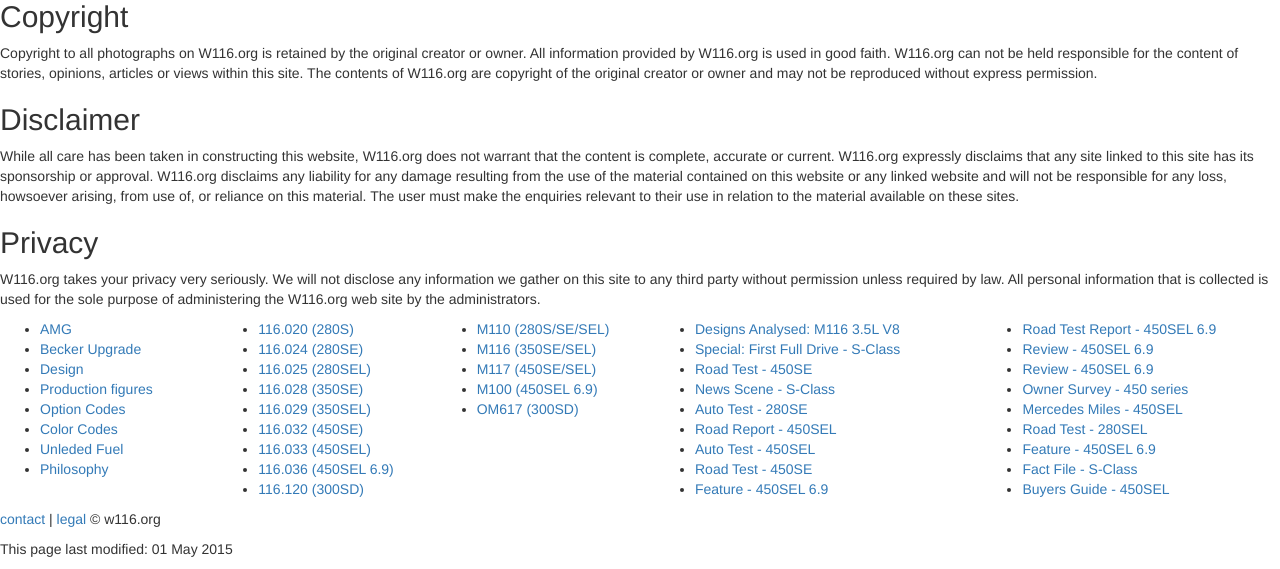
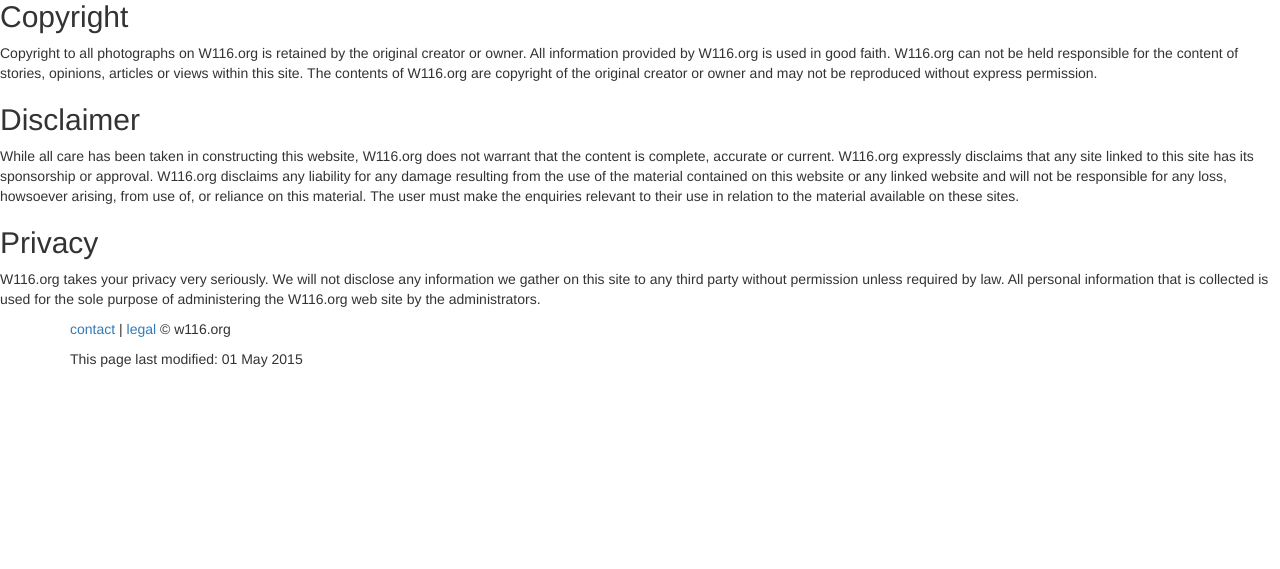
Before and after one commit to W116org/w116org.github.io, a Jekyll site: the page built from legal.html, in a window 1280 px wide. Shown: the part 692-1261 px from the top of the page. Built offline with Jekyll 4.4.1, drawn with Linux system fonts in a browser that asks for light colours; nearby versions of some CDN libraries; comment, search, counter and statistics services are not loaded; after the commit the page ends 1071 px from its top, so only the background shows below that.

Commit message:
Update footer.html

```diff
--- a/_includes/footer.html
+++ b/_includes/footer.html
@@ -10,37 +10,9 @@
 <script>
 (adsbygoogle = window.adsbygoogle || []).push({});
 </script>
-     </div>
-<div class="row">
-<div class="col-md-2 col-sm-4">
-<ul class="list">
-<li><a href="/library/amg">AMG</a></li><li><a href="/library/becker_upgrade">Becker Upgrade</a></li><li><a href="/library/design">Design</a></li><li><a href="/library/production">Production figures</a></li><li><a href="/library/codes1">Option Codes</a></li><li><a href="/library/colors">Color Codes</a></li><li><a href="/library/fuel">Unleded Fuel</a></li><li><a href="/library/philosophy01">Philosophy</a></li>
-</ul>
-</div>
 
-<div class="col-md-2 col-sm-4">
-<ul class="list">
-<li><a href="/library/116_020"> 116.020 (280S)</a></li><li><a href="/library/116_024"> 116.024 (280SE)</a></li><li><a href="/library/116_025"> 116.025 (280SEL)</a></li><li><a href="/library/116_028"> 116.028 (350SE) </a></li><li><a href="/library/116_029"> 116.029 (350SEL) </a></li><li><a href="/library/116_032"> 116.032 (450SE)</a></li><li><a href="/library/116_033"> 116.033 (450SEL) </a></li><li><a href="/library/116_036"> 116.036 (450SEL 6.9) </a></li><li><a href="/library/116_120"> 116.120 (300SD) </a></li>
-</ul>
-</div>
-<div class="col-md-2 col-sm-4">
-<ul class="list">
-<li><a href="/library/M110"> M110 (280S/SE/SEL)</a></li><li><a href="/library/M116"> M116 (350SE/SEL) </a></li><li><a href="/library/M117"> M117 (450SE/SEL) </a></li><li><a href="/library/M100"> M100 (450SEL 6.9) </a></li><li><a href="/library/OM617"> OM617 (300SD) </a></li>
-</ul>
-</div>
-<div class="clearfix visible-sm-block"></div>
-<div class="col-md-3 col-sm-6">
-<ul class="list">
-<li><a href="/library/autocar7202">Designs Analysed: M116 3.5L V8</a></li><li><a href="/library/modernmotor7212">Special: First Full Drive - S-Class</a></li><li><a href="/library/motortrend7305">Road Test - 450SE</a></li><li><a href="/library/wheels7306">News Scene - S-Class</a></li><li><a href="/library/autocar7307">Auto Test - 280SE</a></li><li><a href="/library/wheels7402">Road Report - 450SEL </a></li><li><a href="/library/autocar7405">Auto Test - 450SEL </a></li><li><a href="/library/modernmotor7506">Road Test - 450SE</a></li><li><a href="/library/modernmotor7509">Feature - 450SEL 6.9</a></li>
-</ul>
-</div>
-<div class="col-md-3 col-sm-6">
-<ul class="list">
-<li><a href="/library/motor7610">Road Test Report - 450SEL 6.9</a></li><li><a href="/library/car7701">Review - 450SEL 6.9</a></li><li><a href="/library/caranddriver7707">Review - 450SEL 6.9</a></li><li><a href="/library/roadtrack7708">Owner Survey - 450 series</a></li><li><a href="/library/autocar7801">Mercedes Miles - 450SEL</a></li><li><a href="/library/motormanual7809">Road Test - 280SEL</a></li><li><a href="/library/thestar9003">Feature - 450SEL 6.9</a></li><li><a href="/library/yourclassic9403">Fact File - S-Class</a></li><li><a href="/library/uniquecars9909">Buyers Guide - 450SEL</a></li>
-</ul>
-</div>
-
-</div>
 <p><a href="mailto:&#105;&#110;&#102;&#111;&#64;&#119;&#49;&#49;&#54;&#46;&#111;&#114;&#103;">contact</a> | <a href="/legal/">legal</a> &copy;&nbsp;w116.org</p>
 <p class="timestamp">This page last modified: {{ site.time | date_to_long_string }}</p>
+
+     </div>
 </footer>
```
